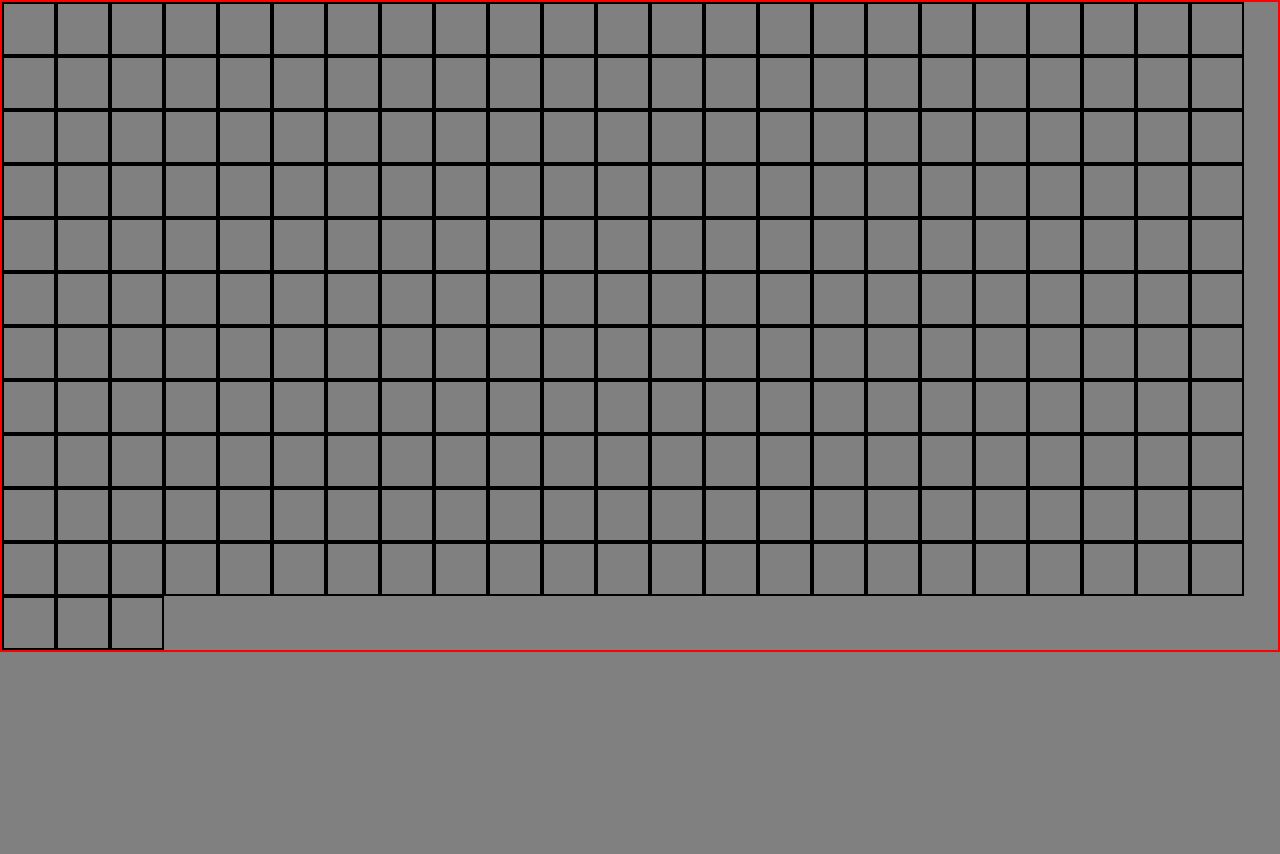
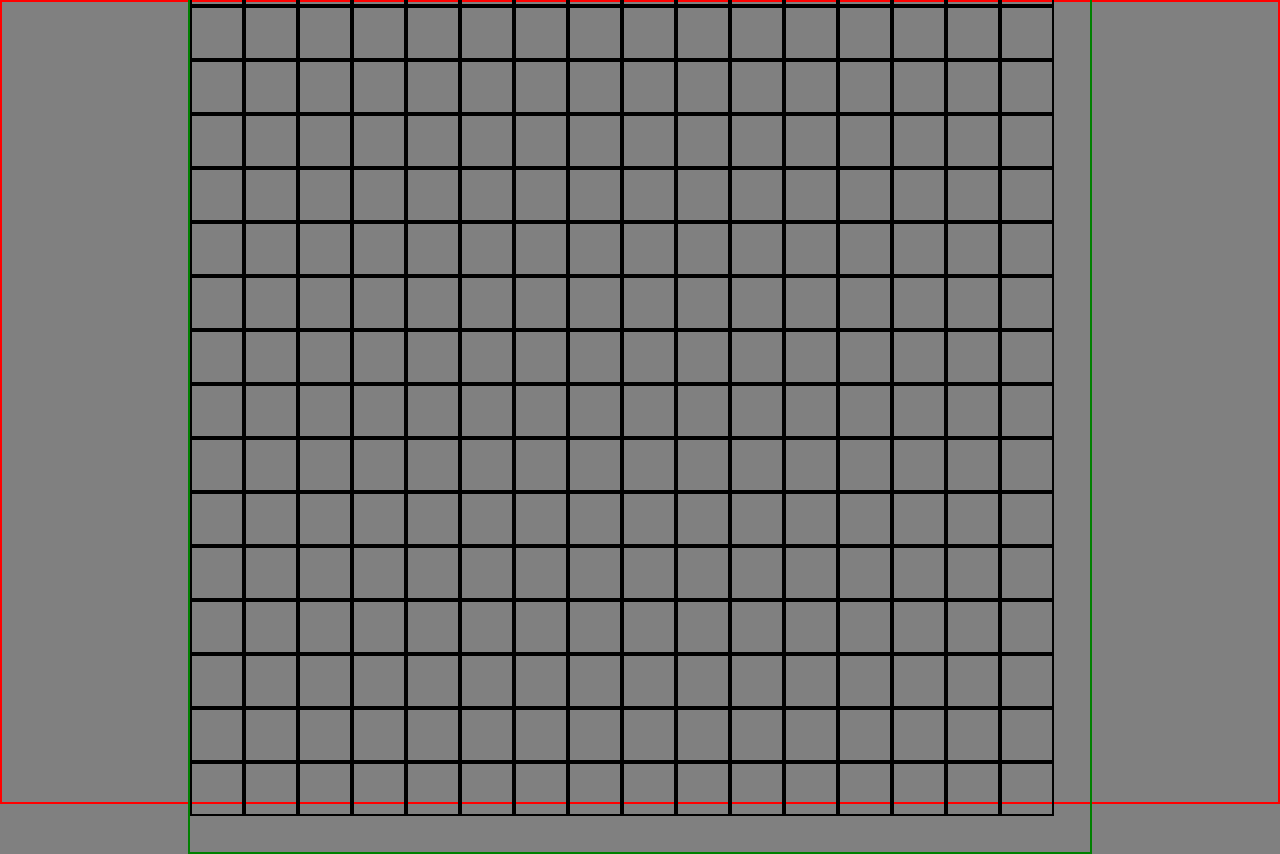
Before and after one commit to jimmybwheeler/etch-a-sketch, a plain HTML site: page index.html in a window 1280 px wide. Before the commit the page ends 800 px from the top, so only its background shows below. Drawn offline with Linux system fonts and the light colour scheme.

Commit message:
added container box size

```diff
--- a/styles.css
+++ b/styles.css
@@ -1,9 +1,21 @@
+* {
+    height: 100%;
+}
+
 body {
     margin: 0;
     padding: 0;
     background-color: gray;
     border: solid red 2px;
     display: flex;
+    justify-content: center;
+    align-items: center;
+}
+
+.container {
+    border: solid green 2px;
+    width: 900px;
+    height: 900px;
 }
 
 .squares {
```
